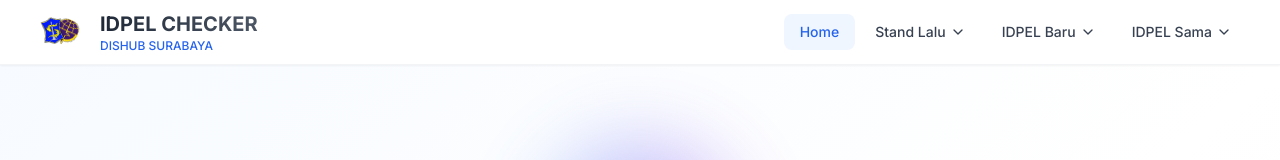
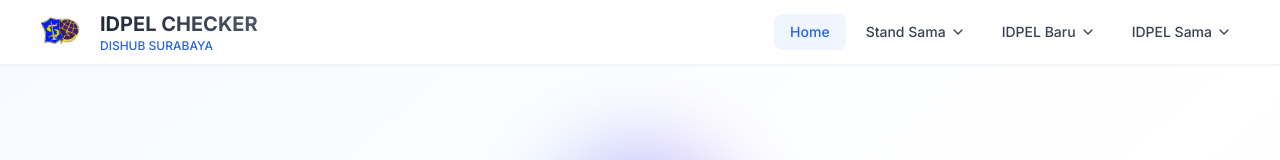
Before and after one commit to Mojoxz/IDPELCEKTERBARU, a React (Vite) app: page / in a window 1280 px wide. Shown: the top 160 px of the page. Built offline with nearby package versions, Linux system fonts and the light colour scheme.

Commit message:
perubahan header (Menggunakan Judul Stand Sama)

```diff
--- a/src/components/layout/Header.jsx
+++ b/src/components/layout/Header.jsx
@@ -87,7 +87,7 @@ const Header = () => {
                     : 'text-gray-700 hover:text-blue-600 hover:bg-gray-50'
                 }`}
               >
-                Stand Lalu
+                Stand Sama
                 <ChevronDown className={`ml-1 h-4 w-4 transition-transform duration-200 ${standLaluDropdownOpen ? 'rotate-180' : ''}`} />
               </button>
 
@@ -103,7 +103,7 @@ const Header = () => {
                           : 'text-gray-700 hover:bg-gray-50'
                       }`}
                     >
-                      Stand Lalu Ini (SBB)
+                      Stand Sama (SBB)
                     </Link>
                     <Link
                       to="/stand-lalu-ini-sbu"
@@ -114,7 +114,7 @@ const Header = () => {
                           : 'text-gray-700 hover:bg-gray-50'
                       }`}
                     >
-                      Stand Lalu Ini (SBU)
+                      Stand Sama (SBU)
                     </Link>
                     <Link
                       to="/stand-lalu-multiple"
@@ -125,7 +125,7 @@ const Header = () => {
                           : 'text-gray-700 hover:bg-gray-50'
                       }`}
                     >
-                      Stand Lalu (Multiple)
+                      Stand Sama (Multiple)
                     </Link>
                   </div>
                 </div>
@@ -268,7 +268,7 @@ const Header = () => {
                       : 'text-gray-700 hover:bg-gray-50'
                   }`}
                 >
-                  <span>Stand Lalu</span>
+                  <span>Stand Sama</span>
                   <ChevronDown className={`h-4 w-4 transition-transform duration-200 ${mobileStandLaluDropdownOpen ? 'rotate-180' : ''}`} />
                 </button>
 
@@ -286,7 +286,7 @@ const Header = () => {
                           : 'text-gray-700 hover:bg-gray-50'
                       }`}
                     >
-                      Stand Lalu Ini (SBB)
+                      Stand Sama (SBB)
                     </Link>
                     <Link
                       to="/stand-lalu-ini-sbu"
@@ -300,7 +300,7 @@ const Header = () => {
                           : 'text-gray-700 hover:bg-gray-50'
                       }`}
                     >
-                      Stand Lalu Ini (SBU)
+                      Stand Sama (SBU)
                     </Link>
                     <Link
                       to="/stand-lalu-multiple"
@@ -314,7 +314,7 @@ const Header = () => {
                           : 'text-gray-700 hover:bg-gray-50'
                       }`}
                     >
-                      Stand Lalu (Multiple)
+                      Stand Sama (Multiple)
                     </Link>
                   </div>
                 )}
```
